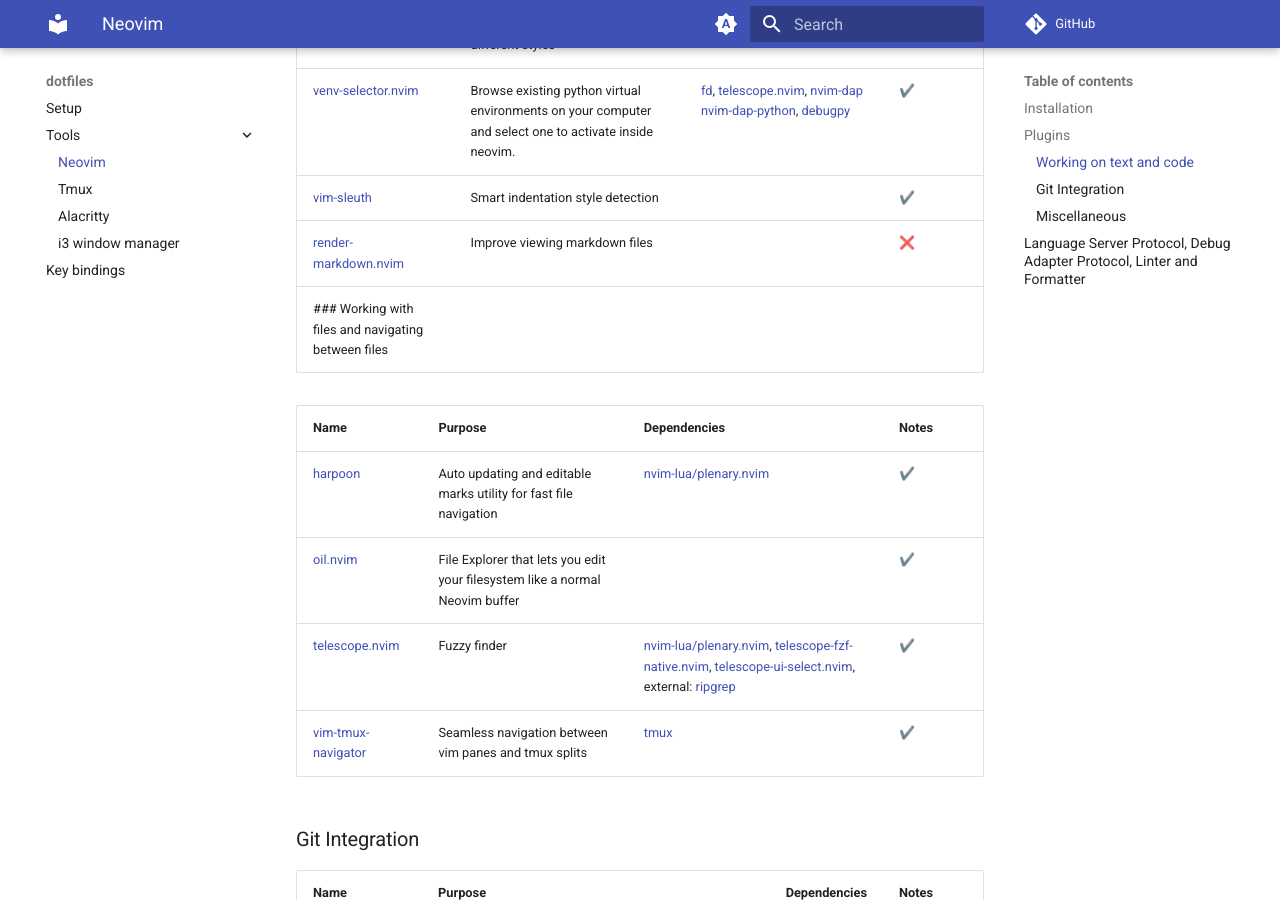
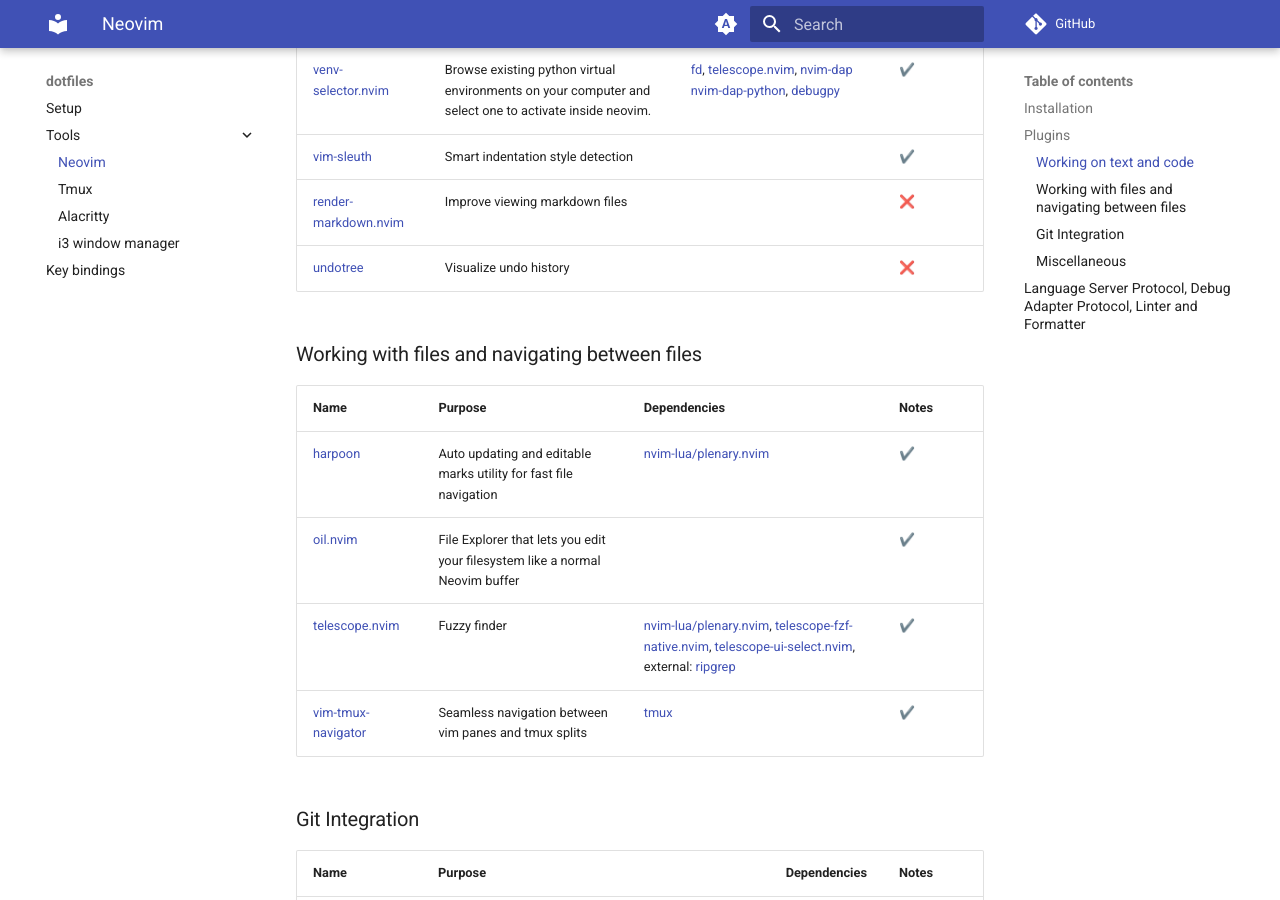
Before and after one commit to HieuDao-code/dotfiles, an MkDocs documentation site: the page built from docs/neovim.md, in a window 1280 px wide and 900 px high, scrolled down 1685 px. Built offline with MkDocs 1.6.1 and Material for MkDocs 9.7.7, drawn with Linux system fonts in a browser that asks for light colours; emoji names are drawn with the system emoji font; comment, search, counter and statistics services are not loaded.

Commit message:
Update neovim.md

```diff
--- a/docs/neovim.md
+++ b/docs/neovim.md
@@ -47,6 +47,8 @@ I use the plugin manager [**lazy.nvim**](https://github.com/folke/lazy.nvim) to
 | [venv-selector.nvim](https://github.com/linux-cultist/venv-selector.nvim)                     | Browse existing python virtual environments on your computer and select one to activate inside neovim. | [fd](https://github.com/sharkdp/fd), [telescope.nvim](https://github.com/nvim-telescope/telescope.nvim), [nvim-dap](https://github.com/mfussenegger/nvim-dap) [nvim-dap-python](https://github.com/mfussenegger/nvim-dap-python), [debugpy](https://github.com/microsoft/debugpy)                                                 | ✔️    |
 | [vim-sleuth](https://github.com/tpope/vim-sleuth)                                             | Smart indentation style detection                                                                      |                                                                                                                                                                                                                                                                                                                                   | ✔️    |
 | [render-markdown.nvim](https://github.com/MeanderingProgrammer/render-markdown.nvim) | Improve viewing markdown files |  | ❌ |
+| [undotree](https://github.com/mbbill/undotree) | Visualize undo history |  | ❌ |
+
 ### Working with files and navigating between files
 
 | Name                                                                    | Purpose                                                                      | Dependencies                                                                                                                                                                                                                                                                                                    | Notes |
```
